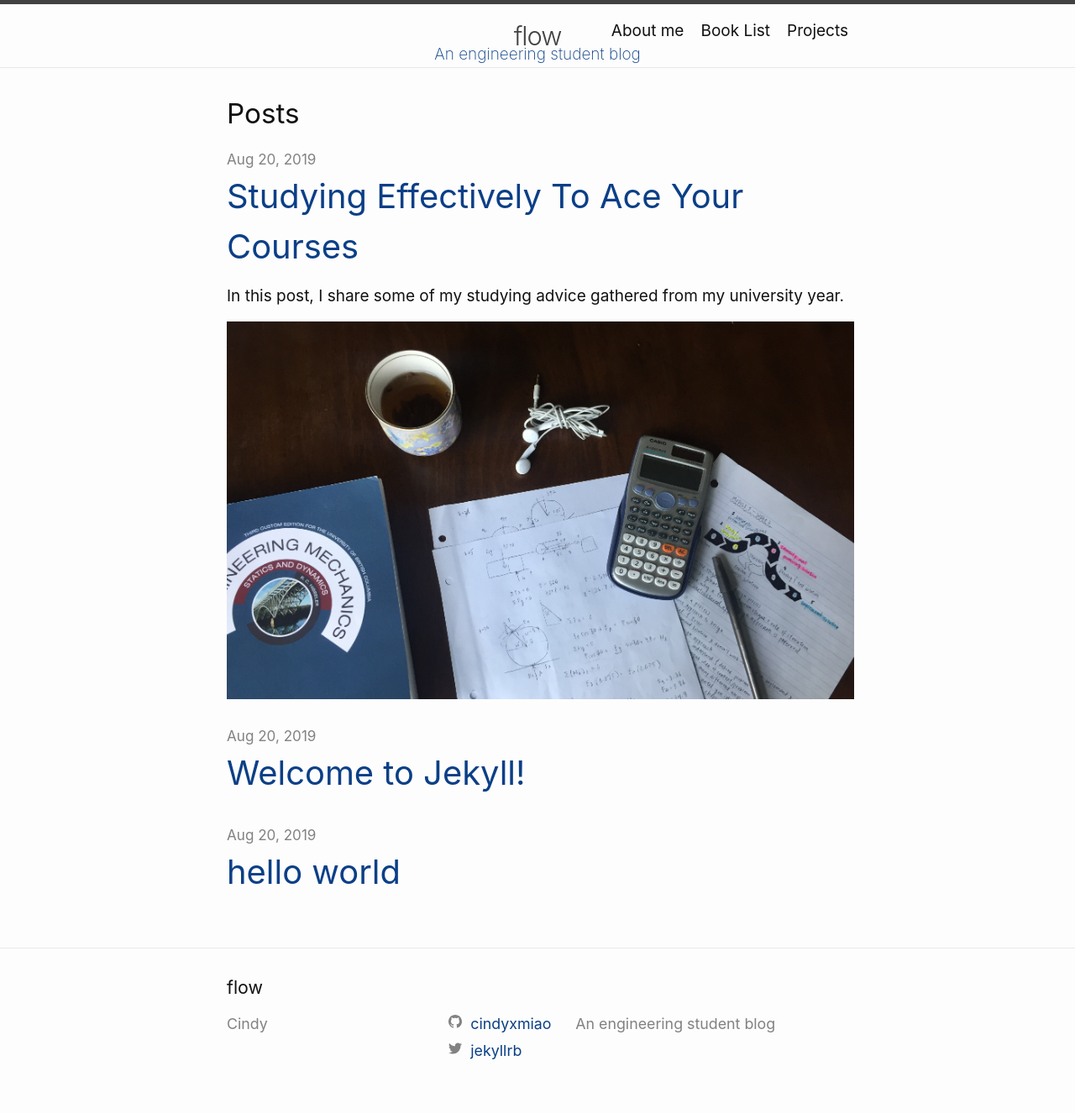
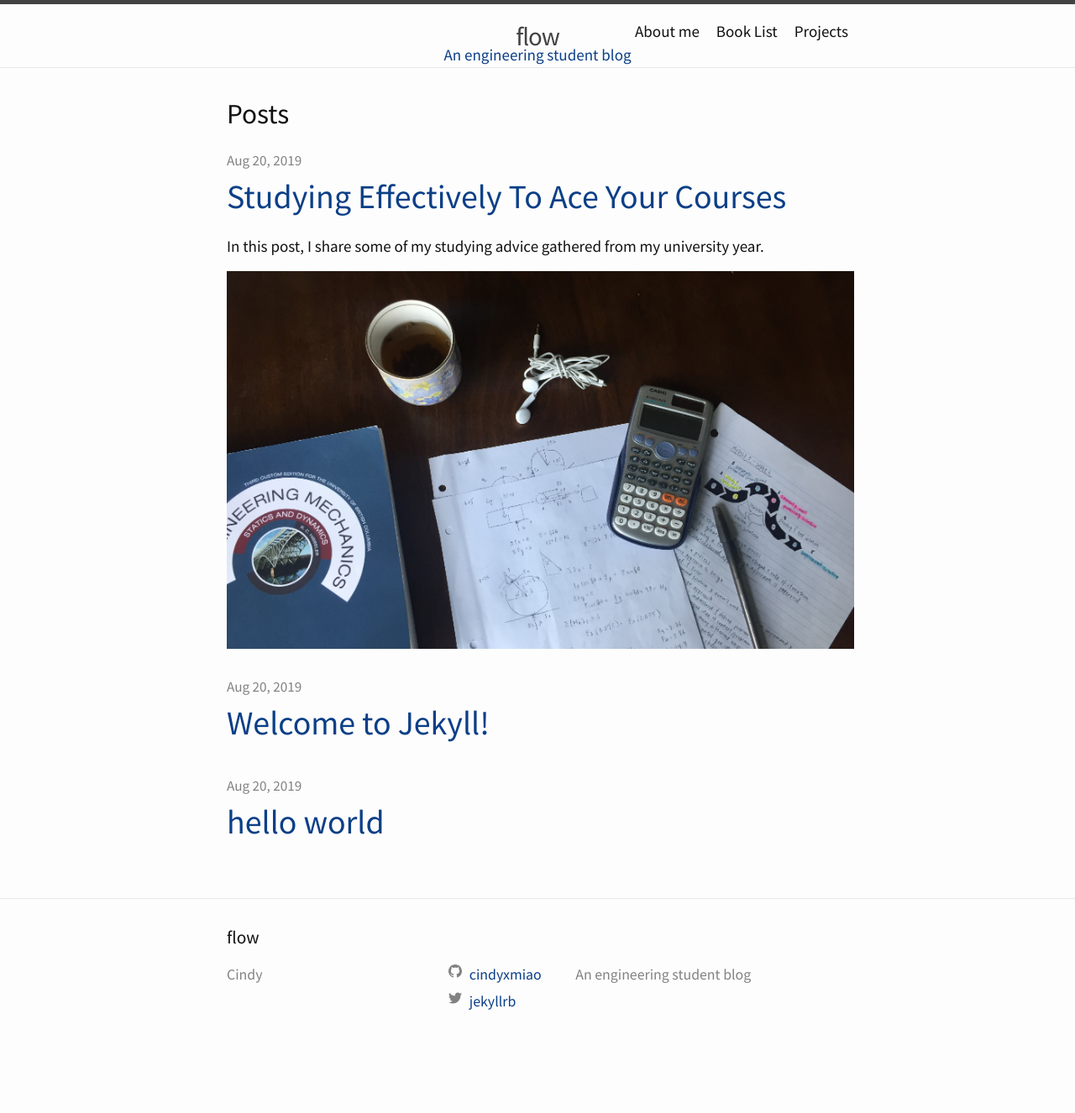
Before and after one commit to cindyxmiao/blog, a Jekyll site: the page built from index.md, in a window 1280 px wide. Shown: the whole page at 84% size. Built offline with Jekyll 4.4.1, drawn with Linux system fonts in a browser that asks for light colours; after the commit the page ends 1266 px from its top, so only the background shows below that.

Commit message:
change font

```diff
--- a/_layouts/default.html
+++ b/_layouts/default.html
@@ -1,5 +1,6 @@
 <!DOCTYPE html>
 <html lang="{{ page.lang | default: site.lang | default: "en" }}">
+<link href='https://fonts.googleapis.com/css?family=Source+Sans+Pro' rel='stylesheet' type='text/css'>
 
   {%- include head.html -%}
 
--- a/_sass/minima.scss
+++ b/_sass/minima.scss
@@ -2,7 +2,8 @@
 
 // Define defaults for each variable.
 
-$base-font-family: -apple-system, BlinkMacSystemFont, "Segoe UI", Roboto, Helvetica, Arial, sans-serif, "Apple Color Emoji", "Segoe UI Emoji", "Segoe UI Symbol" !default;
+$base-font-family: "Source Sans Pro", Roboto, Helvetica,Arial,sans-serif;;
+
 $base-font-size:   19px !default;
 $base-font-weight: 400 !default;
 $small-font-size:  $base-font-size * 0.9 !default;
```
